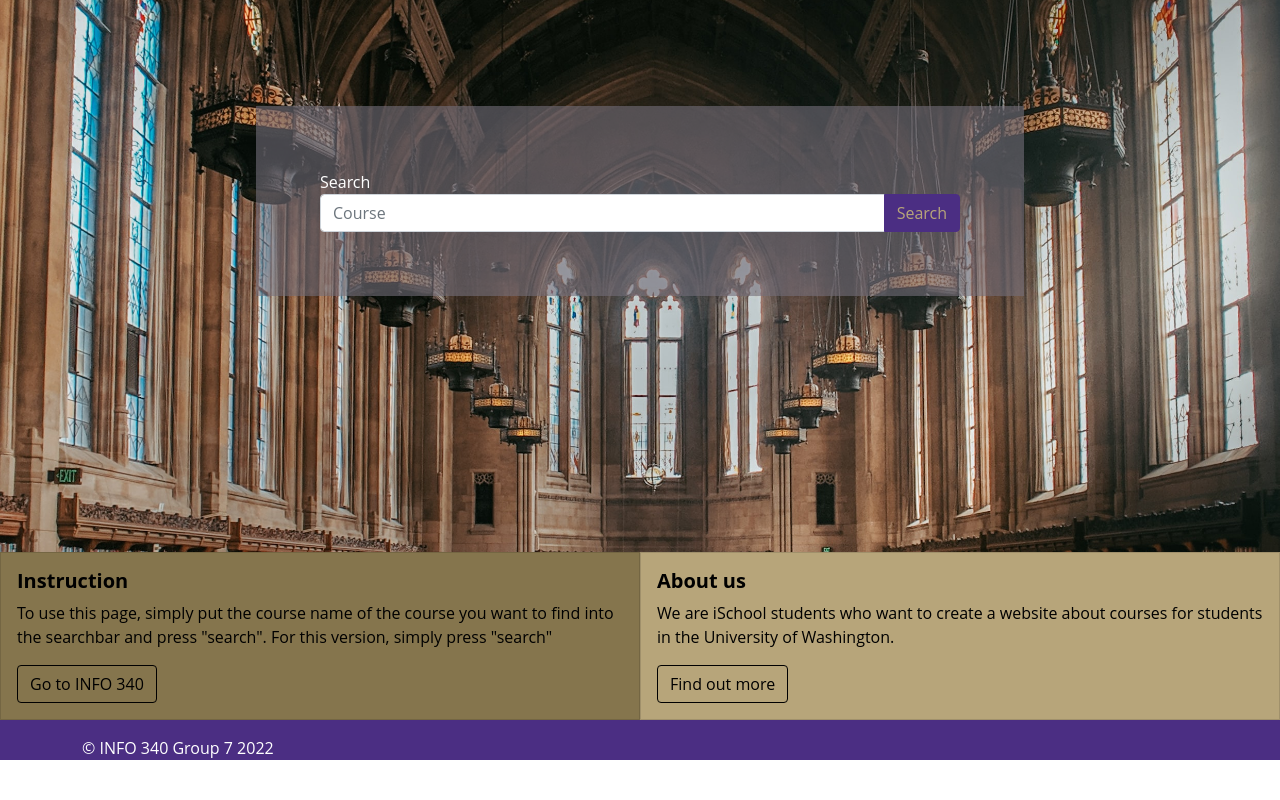
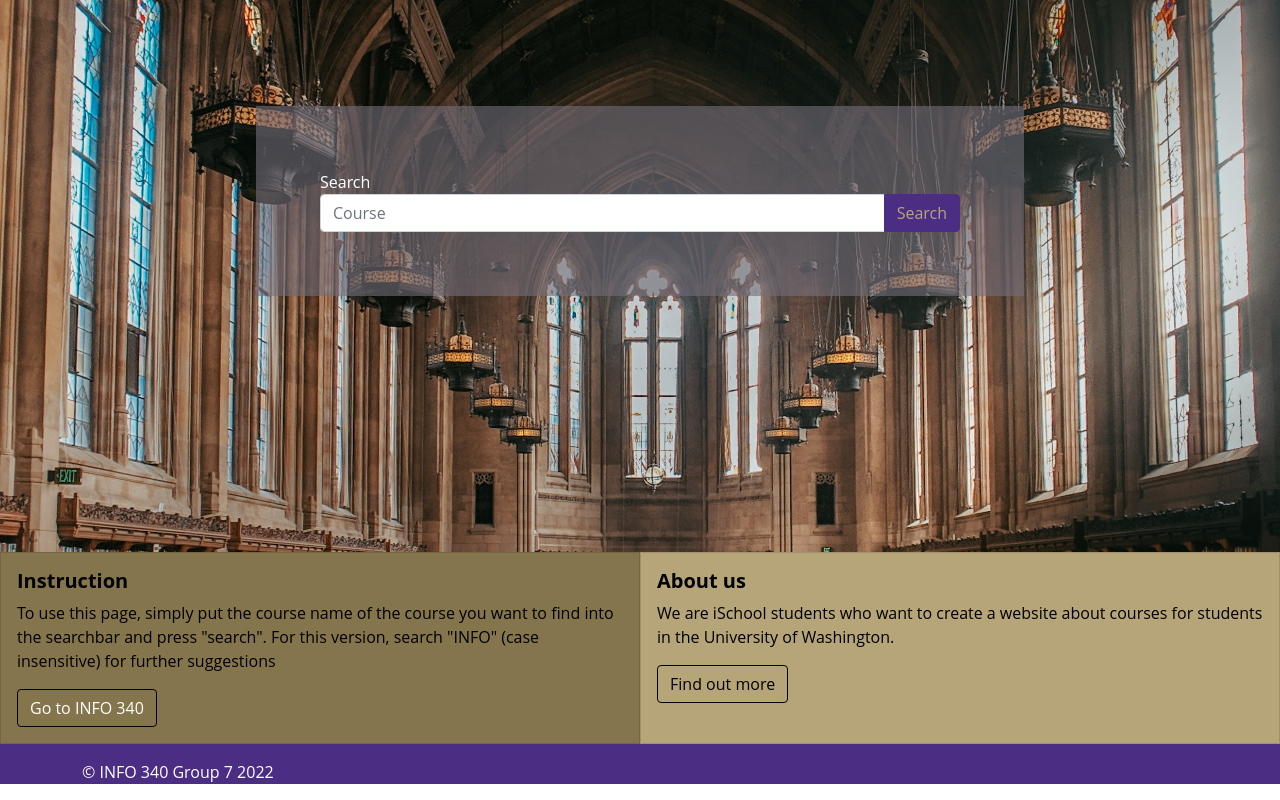
Before and after one commit to PhuongLai-fishsaucehater/Course-Searching, a React (Create React App) app: page / in a window 1280 px wide. Shown: the part 323-1123 px from the top of the page. Before the commit the page ends 1099 px from the top, so only its background shows below. Built offline with nearby package versions, Linux system fonts and the light colour scheme.

Commit message:
Instruction

```diff
--- a/src/components/Menu.js
+++ b/src/components/Menu.js
@@ -6,6 +6,10 @@ export function Menu(props) {
     const [targetCourse, changeTarget] = useState('');
     const handleChange = (event) => {
         changeTarget(event.target.value);
+    }
+
+    const instruction = () => {
+        props.search("INFO 340");
     }
 
     const search = () => {
@@ -55,8 +59,8 @@ export function Menu(props) {
                     <div className="card p-0 h-100 instruction-card">
                         <div className="card-body">
                             <h5 className="card-title">Instruction</h5>
-                            <p className="card-text">To use this page, simply put the course name of the course you want to find into the searchbar and press "search". For this version, simply press "search"</p>
-                            <a href="info340.html" className="about-btn btn btn-primary">Go to INFO 340</a>
+                            <p className="card-text">To use this page, simply put the course name of the course you want to find into the searchbar and press "search". For this version, search "INFO" (case insensitive) for further suggestions</p>
+                            <div onClick={instruction} className="about-btn btn btn-primary">Go to INFO 340</div>
                         </div>
                     </div>
                 </div>
```
